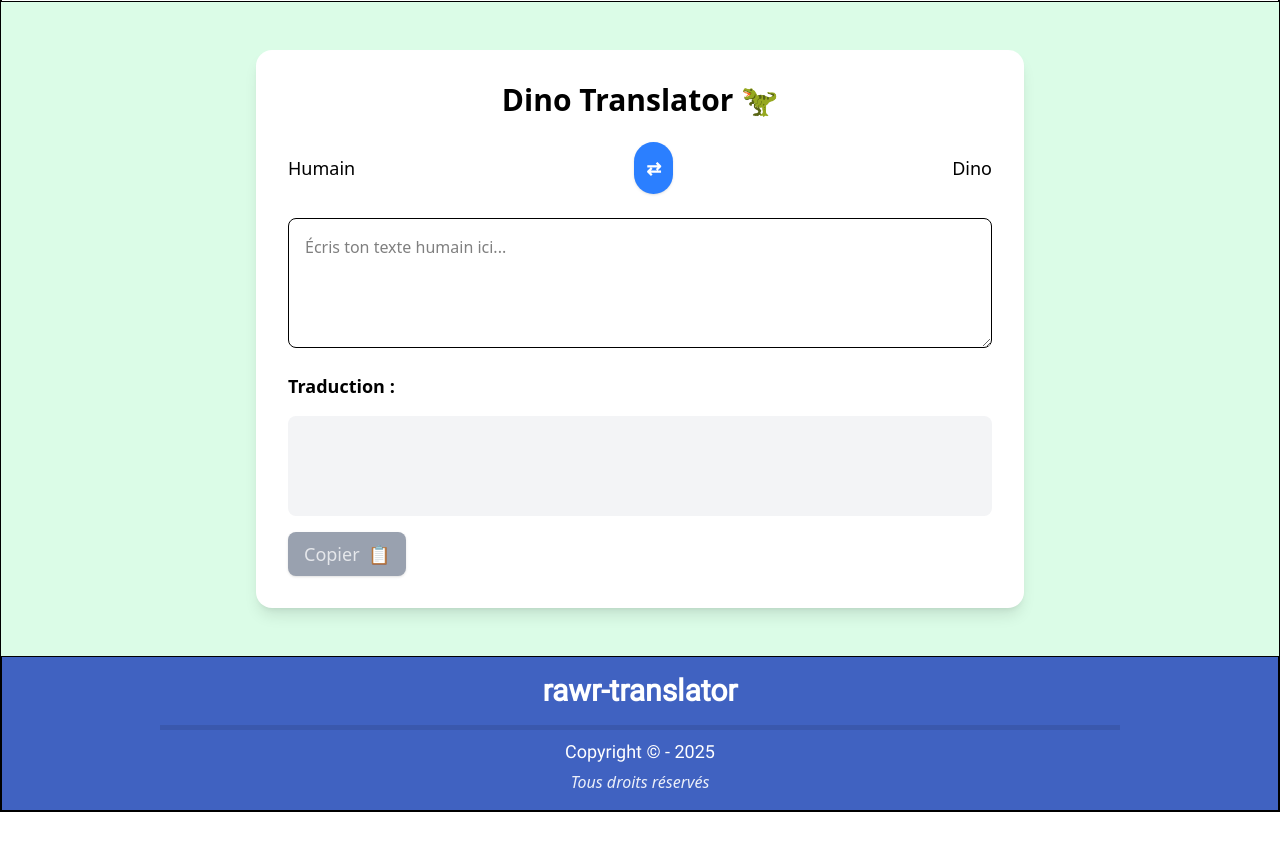
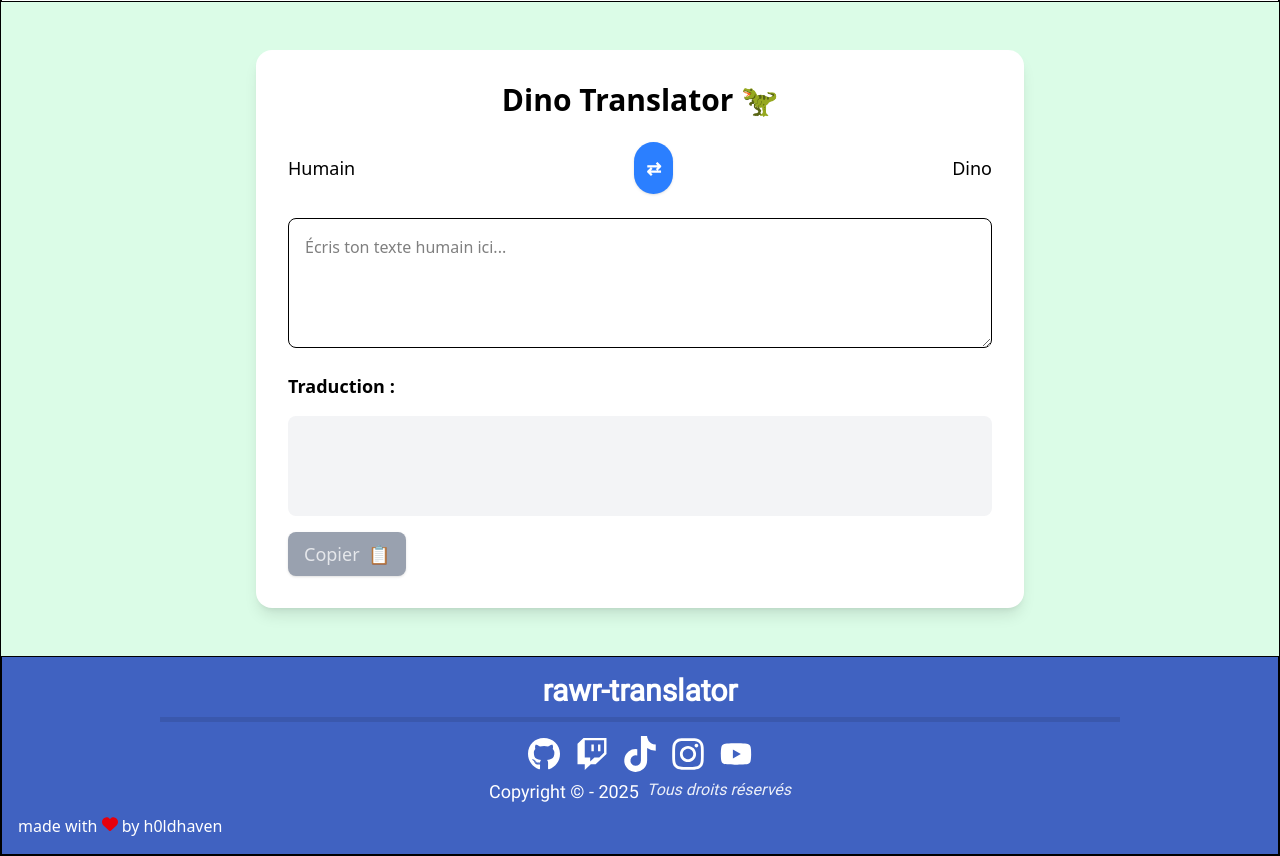
Before and after one commit to h0ldhaven/rawr-converter, a React (Vite) app: page / in a window 1280 px wide. Shown: the part 231-1087 px from the top of the page. Before the commit the page ends 1043 px from the top, so only its background shows below. Built offline with nearby package versions, Linux system fonts and the light colour scheme.

Commit message:
💄 Update footer and website preview

```diff
--- a/index.html
+++ b/index.html
@@ -10,7 +10,7 @@
     <meta property="og:description" content="Une application pour traduire le dino.">
     <meta property="og:creator" content="holdhaven">
     <meta property="og:locale" content="fr_FR">
-    <meta property="og:image" content="https://h0ldhaven.github.io/rawr-converter/images/png/preview.png">
+    <meta property="og:image" content="https://h0ldhaven.github.io/rawr-converter/images/png/preview.PNG ">
     <meta property="og:image:alt" content="Image de prévisualisation du traducteur de dino">
     <meta property="og:image:width" content="1200">
     <meta property="og:image:height" content="800">
--- a/package.json
+++ b/package.json
@@ -17,6 +17,10 @@
   },
   "devDependencies": {
     "@eslint/js": "^9.25.0",
+    "@fortawesome/fontawesome-svg-core": "^6.7.2",
+    "@fortawesome/free-brands-svg-icons": "^6.7.2",
+    "@fortawesome/free-solid-svg-icons": "^6.7.2",
+    "@fortawesome/react-fontawesome": "^0.2.2",
     "@stylistic/eslint-plugin-ts": "^4.2.0",
     "@tailwindcss/vite": "^4.1.5",
     "@types/react": "^19.1.2",
--- a/src/components/Footer.tsx
+++ b/src/components/Footer.tsx
@@ -1,4 +1,8 @@
 import type { JSX } from 'react';
+import { faGithub, faTwitch, faInstagram, faTiktok, faYoutube } from '@fortawesome/free-brands-svg-icons';
+import { faHeart } from '@fortawesome/free-solid-svg-icons';
+import { FontAwesomeIcon } from '@fortawesome/react-fontawesome';
+import IconLink from './reusable-ui/IconLink';
 
 
 export default function Footer(): JSX.Element {
@@ -12,20 +16,65 @@ export default function Footer(): JSX.Element {
                 {appName}
             </h1>
 
+            <hr className='border-b-4 max-w-[75vw] w-auto mx-auto my-2 border-black/10' />
+
             {/* Socials icons */}
             <div className='flex flex-wrap items-center justify-center mt-2 space-x-0 space-y-0'>
+                {/* GitHub icon */}
+                <IconLink
+                    icon={faGithub}
+                    link='https://github.com/h0ldhaven'
+                    className='hover:text-[#141414] text-white'
+                    label='Bouton de redirection vers la page github'
+                />
 
+                {/* Twitch Icon */}
+                <IconLink
+                    icon={faTwitch}
+                    link='https://twitch.tv/h0ldhaven'
+                    className='hover:text-[#9146FF] text-white'
+                    label='Bouton de redirection vers la page twitch'
+                />
+
+                {/* TikTok Icon */}
+                <IconLink
+                    icon={faTiktok}
+                    link='https://tiktok.com/@h0ldhaven'
+                    className='hover:text-[#D6004C] text-white'
+                    label='Bouton de redirection vers la page TikTok'
+                />
+
+                {/* Instagram Icon */}
+                <IconLink
+                    icon={faInstagram}
+                    link='https://instagram.com/holdhaven/'
+                    className='hover:text-[#E1306C] text-white'
+                    label='Bouton de redirection vers la page Instagram'
+                />
+
+                {/* YouTube Icon */}
+                <IconLink
+                    icon={faYoutube}
+                    link='https://youtube.com/@h0ldhaven'
+                    className='hover:text-[#FF0000] text-white'
+                    label='Bouton de redirection vers la page YouTube'
+                />
             </div>
 
-            <hr className='border-b-4 max-w-[75vw] w-auto mx-auto my-2 border-black/10' />
-
             {/* Footer text */}
-            <p className='mt-1 text-base md:text-lg font-roboto' role='text'>
-                Copyright <span aria-hidden='true' >©</span> - {initialYear === currentYear ? currentYear : `${initialYear} - ${currentYear}`}
-            </p>
-            <p className='mt-1 text-sm italic md:text-base font- opacity-90'>
-                Tous droits réservés
-            </p>
+            <div className='flex flex-col flex-wrap'>
+                <div className='flex flex-row flex-wrap justify-center font-roboto'>
+                    <p className='text-base md:text-lg mr-1' role='text'>
+                        Copyright <span aria-hidden='true' >©</span> - {initialYear === currentYear ? currentYear : `${initialYear} - ${currentYear}`}
+                    </p>
+                    <p className='text-sm italic md:text-base opacity-90 ml-1'>
+                        Tous droits réservés
+                    </p>
+                </div>
+                <div className='flex flex-col justify-baseline items-start text-left mt-2'>
+                    <h3>made with <FontAwesomeIcon className='text-red-600 animate-bounce duration-800 ease-out m-0 p-0' icon={faHeart} /> by h0ldhaven</h3>
+                </div>
+            </div>
         </footer>
     );
 };
--- /dev/null
+++ b/src/components/reusable-ui/IconLink.tsx
@@ -0,0 +1,30 @@
+import type { JSX } from 'react';
+import { FontAwesomeIcon } from '@fortawesome/react-fontawesome';
+import type { IconDefinition } from '@fortawesome/fontawesome-svg-core';
+import { Link } from 'react-router-dom';
+
+interface IconLinkProps {
+    link: string;
+    icon: IconDefinition;
+    className?: string;
+    name?: string;
+    label?: string;
+}
+
+export default function IconLink({ link, icon, className, name, label }: IconLinkProps): JSX.Element {
+    return(
+        (<Link
+            to={link}
+            target='_blank'
+            rel='noopener noreferrer'
+            className={`flex items-center justify-center w-12 h-12 ${className ?? 'hover:text-[#47cdef] text-white'}`}
+            title={name}
+            aria-label={label}
+        >
+            <FontAwesomeIcon
+                icon={icon}
+                className='w-8 h-8 text-3xl duration-500 ease-out md:text-4xl hover:scale-110'
+            />
+        </Link>)
+    );
+};
```
Also changed, not shown: 1 other file (tests, documents, lock files or other folders).
